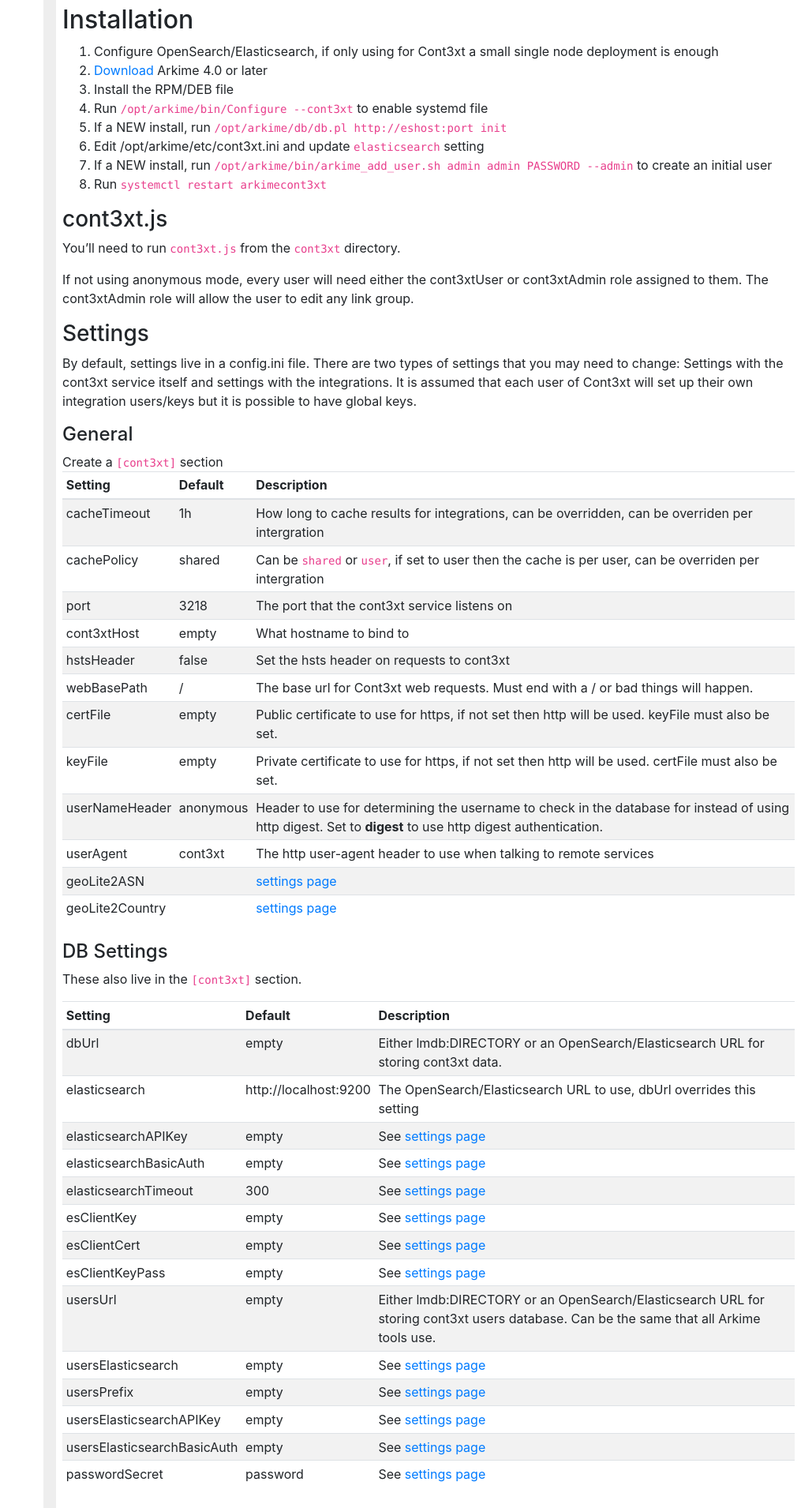
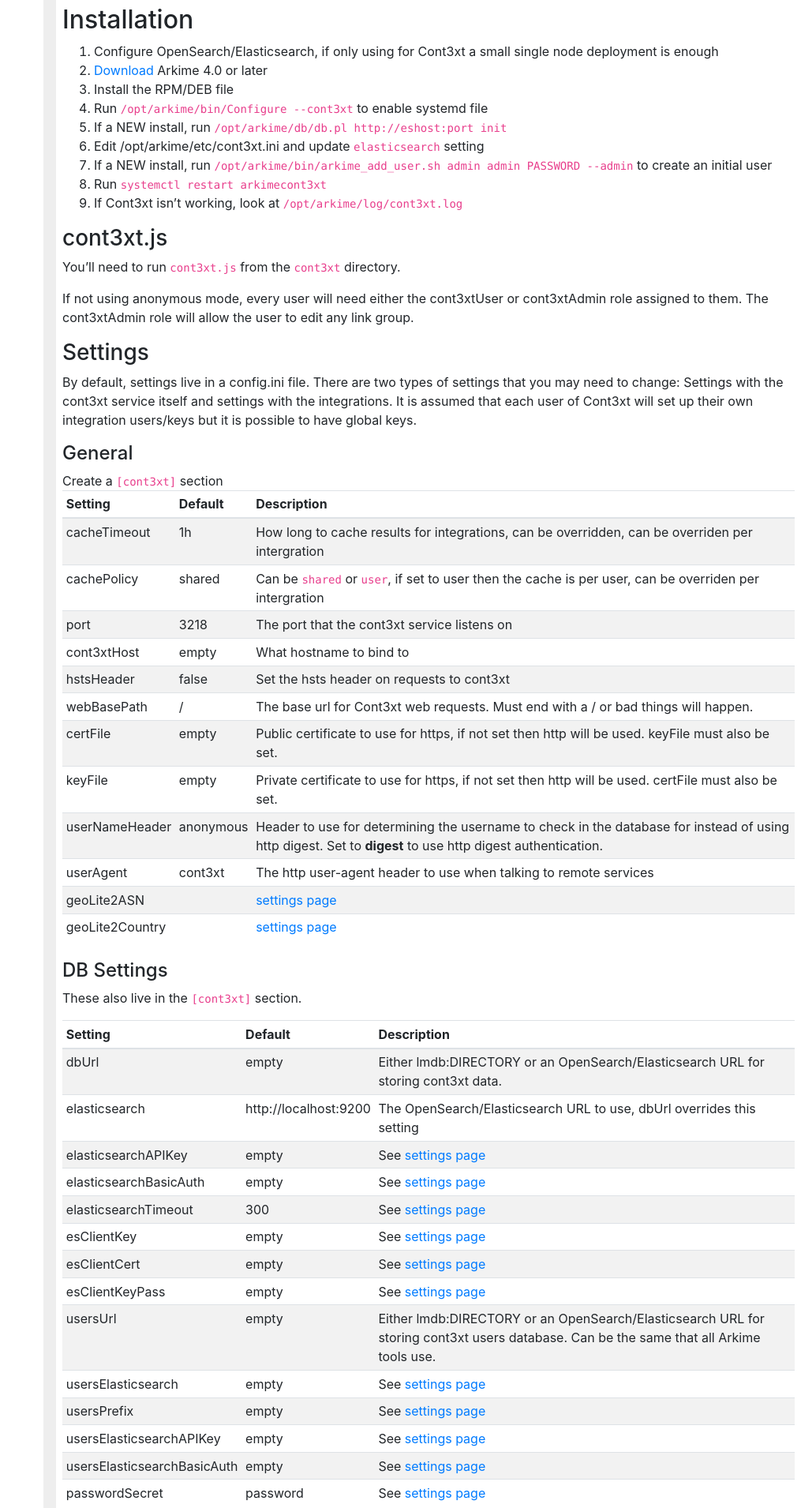
Before and after one commit to arkime/arkimeweb, a Jekyll site: the page built from _wiki/cont3xt.md, in a window 1280 px wide. Shown: the part 2856-4766 px from the top of the page at 79% size, without its empty margins (265-1280 px from the left). Built offline with Jekyll 4.4.1, drawn with Linux system fonts in a browser that asks for light colours.

Commit message:
look at cont3xt.log

```diff
--- a/_wiki/cont3xt.md
+++ b/_wiki/cont3xt.md
@@ -106,6 +106,7 @@
 6. Edit /opt/arkime/etc/cont3xt.ini and update <code>elasticsearch</code> setting
 7. If a NEW install, run `/opt/arkime/bin/arkime_add_user.sh admin admin PASSWORD --admin` to create an initial user
 8. Run `systemctl restart arkimecont3xt`
+9. If Cont3xt isn't working, look at `/opt/arkime/log/cont3xt.log`
 
 ### cont3xt.js
 
```
